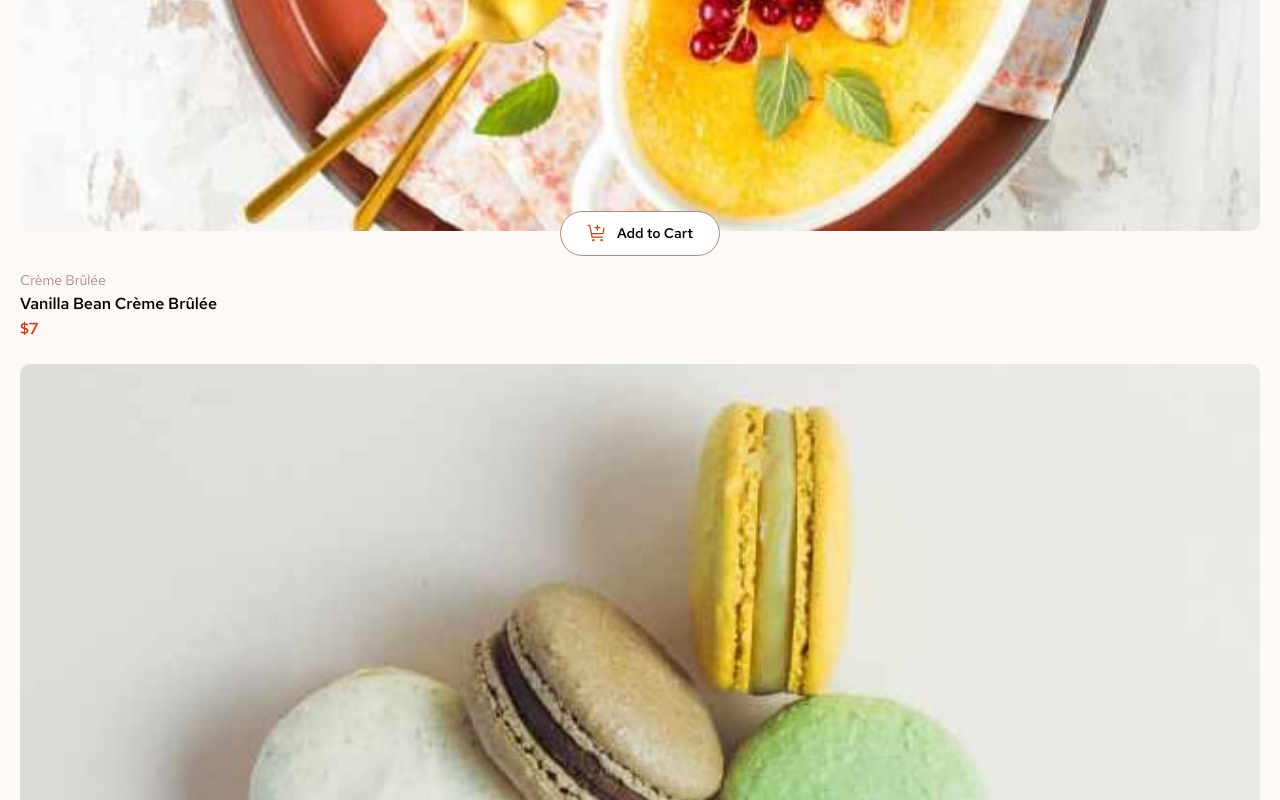
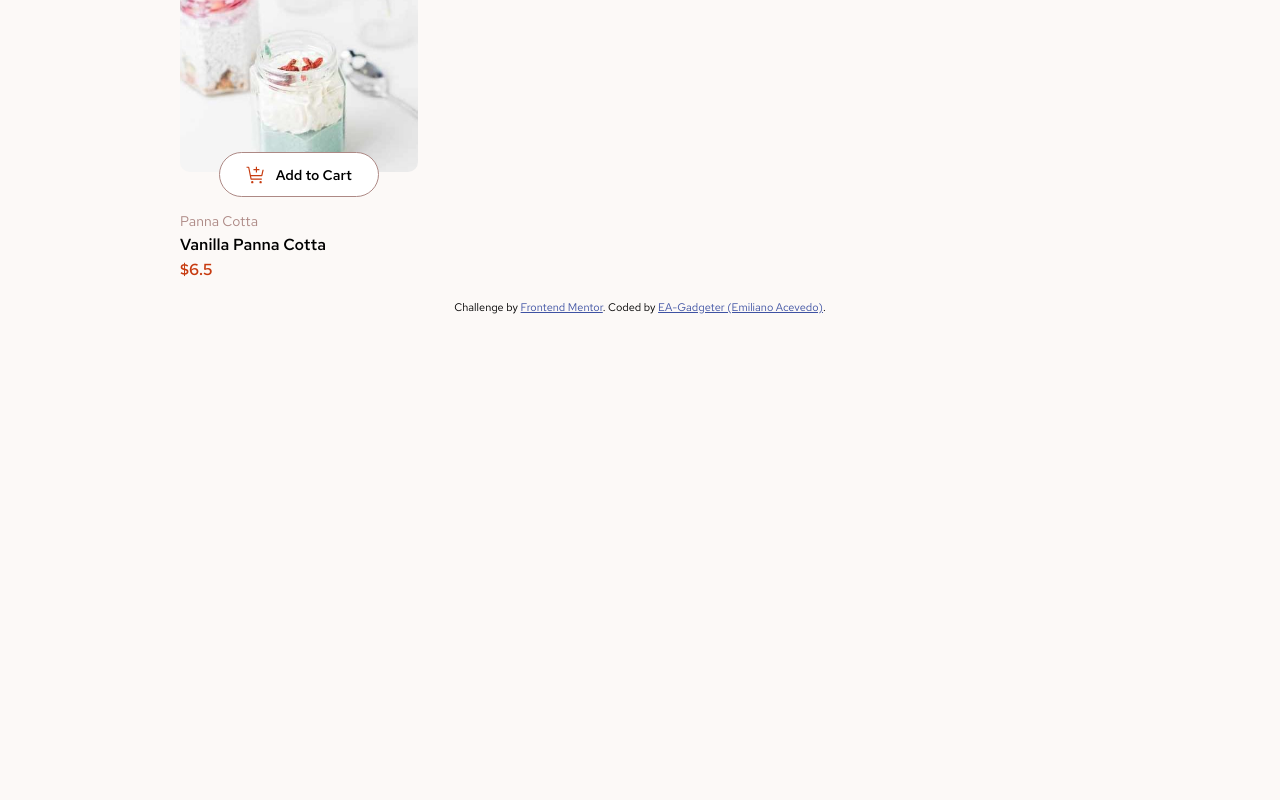
Before and after one commit to EA-Gadgeter/product-card-list-challenge, an Angular app: page / in a window 1280 px wide. Shown: the part 1611-2411 px from the top of the page. After the commit the page ends 1925 px from the top, so only its background shows below. Built offline with nearby package versions, Linux system fonts and the light colour scheme.

Commit message:
Css breakpoints for table and desktop design

```diff
--- a/src/app/app.component.css
+++ b/src/app/app.component.css
@@ -4,7 +4,27 @@ main {
 
   padding: 2rem 2rem;
 
-  background: var(--rose-50);
+}
+
+.container {
+  width: 100%;
+}
+
+@media screen and (width > 768px) {
+  .container {
+    display: grid;
+    gap: 2rem;
+    grid-template-columns: 50rem minmax(250px, 400px);
+    justify-content: center;
+
+    margin: 0 auto;
+  }
+}
+
+@media screen and (width >= 1440px) {
+  .container {
+    grid-template-columns: 75rem minmax(250px, 400px);
+  }
 }
 
 h1 {
--- a/src/app/app.component.html
+++ b/src/app/app.component.html
@@ -1,14 +1,20 @@
 <main>
-  <h1>Desserts</h1>
+  <div class="container">
+    <section>
+      <h1>Desserts</h1>
 
-  <products-grid></products-grid>
+      <products-grid></products-grid>
+    </section>
 
-  <cart-cart></cart-cart>
+    <cart-cart></cart-cart>
+  </div>
+</main>
 
-  <order-order-confirmation></order-order-confirmation>
+<order-order-confirmation></order-order-confirmation>
 
+<footer>
   <div class="attribution">
     Challenge by <a href="https://www.frontendmentor.io?ref=challenge">Frontend Mentor</a>.
     Coded by <a href="#">EA-Gadgeter (Emiliano Acevedo)</a>.
   </div>
-</main>
+</footer>
--- a/src/app/products/components/product-card/product-card.component.css
+++ b/src/app/products/components/product-card/product-card.component.css
@@ -19,6 +19,13 @@ li figure {
   object-position: center;
 }
 
+@media screen and (width > 768px) {
+  .product-image {
+    height: 23rem;
+    object-fit: cover;
+  }
+}
+
 .product-card-button {
   width: 16rem;
   height: 4.5rem;
@@ -38,6 +45,7 @@ li figure {
   font-weight: 600;
 
   border-radius: 4rem;
+  cursor: pointer;
 }
 
 .product-card-button--not-selected {
--- a/src/app/products/components/products-grid/products-grid.component.css
+++ b/src/app/products/components/products-grid/products-grid.component.css
@@ -6,3 +6,15 @@ ul {
 
 	list-style: none;
 }
+
+@media screen and (width > 768px) {
+  ul {
+    grid-template-columns: repeat(2, 1fr);
+  }
+}
+
+@media screen and (width >= 1440px) {
+  ul {
+    grid-template-columns: repeat(3, 1fr);
+  }
+}
--- a/src/app/shared/components/primary-button/primary-button.component.css
+++ b/src/app/shared/components/primary-button/primary-button.component.css
@@ -12,4 +12,5 @@ button {
   color: var(--rose-100);
   background-color: var(--red);
   border-radius: 4rem;
+  cursor: pointer;
 }
--- a/src/styles.css
+++ b/src/styles.css
@@ -43,6 +43,7 @@ html {
 body {
   font-size: 1.6rem;
   font-family: var(--main-font), sans-serif;
+  background: var(--rose-50);
 }
 
 .attribution {
```
